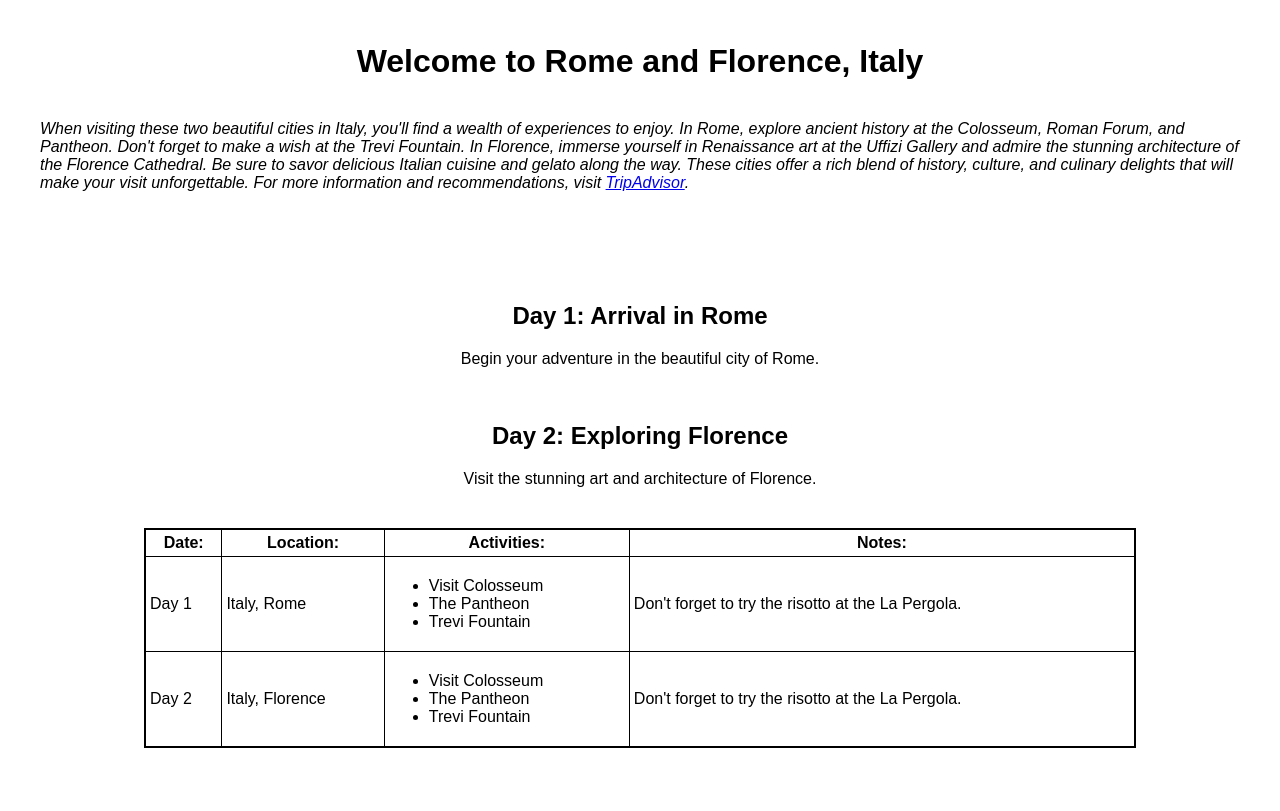
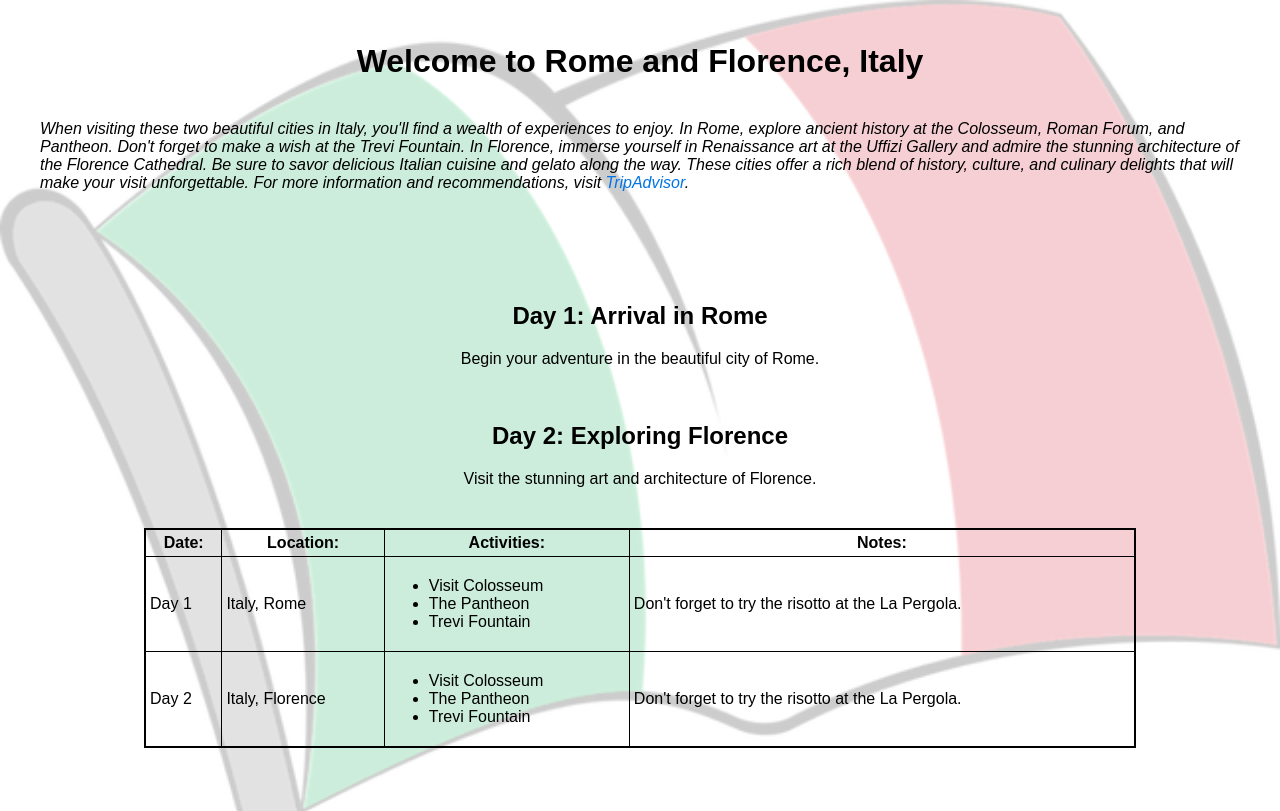
Before and after one commit to ajanders33/L9-Assignment, a plain HTML site: page index.html in a window 1280 px wide. Shown: the top 811 px of the page. Drawn offline with Linux system fonts and the light colour scheme; files whose address does not match are found by name.

Commit message:
Add files via upload

```diff
--- a/styles.css
+++ b/styles.css
@@ -11,6 +11,16 @@ header {
   background-color: rgba(255, 255, 255, 0.8);
   padding: 40px;
   text-align: left;
+}
+
+a {
+  text-decoration: none; /* Remove the underline on all links */
+  color: #0073e6; /* Set the default link color */
+  transition: color 0.3s; /* Add a smooth color transition effect */
+}
+
+a:hover {
+  color: #ff6600; /* Change the link color on hover */
 }
 
 .italic {
```
Also changed, not shown: 1690053.png (added), 279013.png (added), 3453557.png (added), 4093227.png (added), Italy-flag.png (added).
